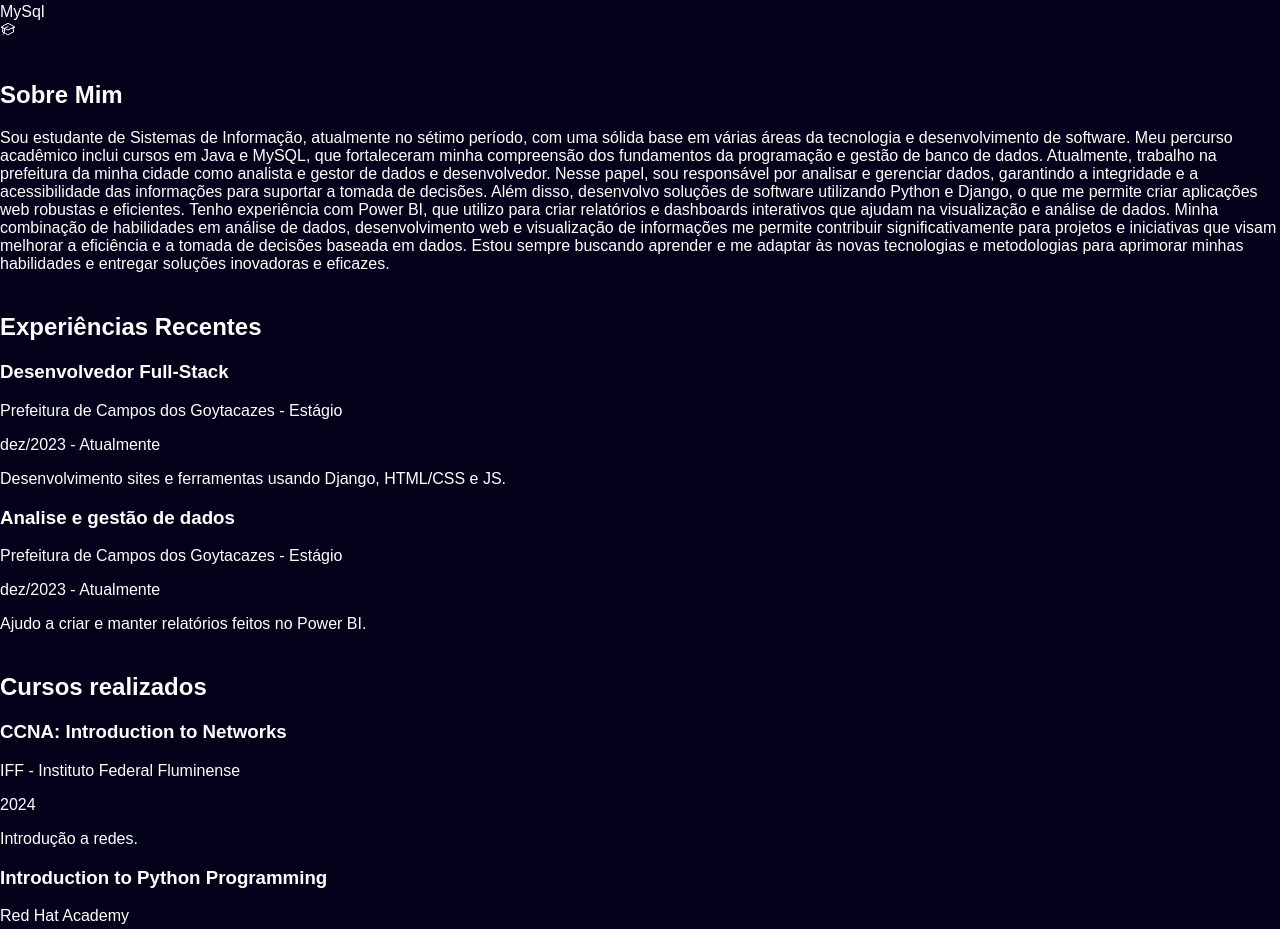
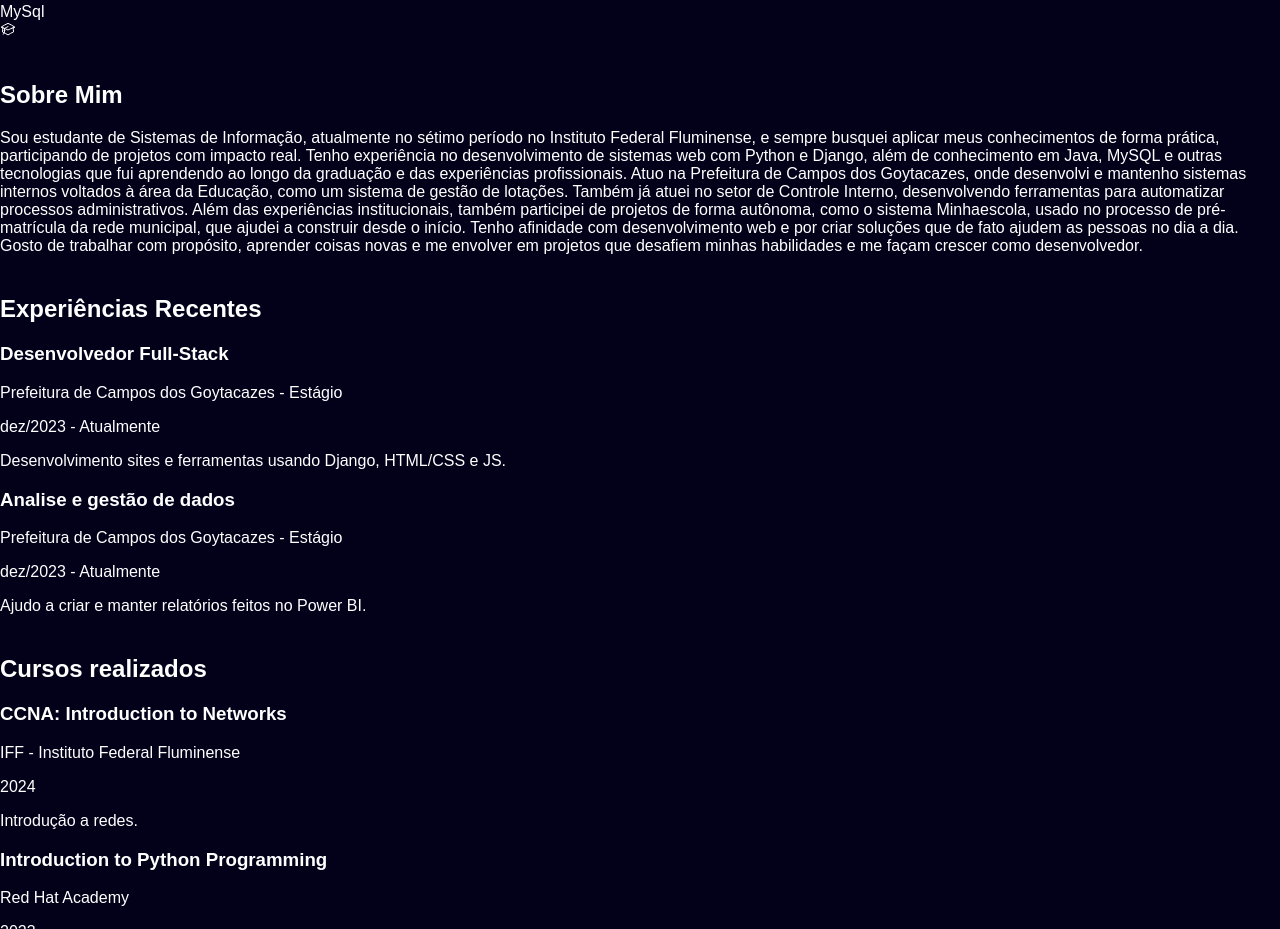
Before and after one commit to pedroferraiuoli/meu-portfolio, a React (Create React App) app: page / in a window 1280 px wide. Shown: the part 3621-4550 px from the top of the page. Built offline with nearby package versions, Linux system fonts and the light colour scheme.

Commit message:
Update App.js

```diff
--- a/src/App.js
+++ b/src/App.js
@@ -46,13 +46,13 @@ const App = () => {
 
         <section id="about" className="mb-10 md:mb-20">
           <h2 className="text-2xl md:text-3xl font-semibold mb-4">Sobre Mim</h2>
-          <p className="text-sm md:text-base text-gray-300">Sou estudante de Sistemas de Informação, atualmente no sétimo período, com uma sólida base em várias áreas da tecnologia e desenvolvimento de software. Meu percurso acadêmico inclui cursos em Java e MySQL, que fortaleceram minha compreensão dos fundamentos da programação e gestão de banco de dados.
+          <p className="text-sm md:text-base text-gray-300">Sou estudante de Sistemas de Informação, atualmente no sétimo período no Instituto Federal Fluminense, e sempre busquei aplicar meus conhecimentos de forma prática, participando de projetos com impacto real. Tenho experiência no desenvolvimento de sistemas web com Python e Django, além de conhecimento em Java, MySQL e outras tecnologias que fui aprendendo ao longo da graduação e das experiências profissionais.
 
-Atualmente, trabalho na prefeitura da minha cidade como analista e gestor de dados e desenvolvedor. Nesse papel, sou responsável por analisar e gerenciar dados, garantindo a integridade e a acessibilidade das informações para suportar a tomada de decisões. Além disso, desenvolvo soluções de software utilizando Python e Django, o que me permite criar aplicações web robustas e eficientes.
+Atuo na Prefeitura de Campos dos Goytacazes, onde desenvolvi e mantenho sistemas internos voltados à área da Educação, como um sistema de gestão de lotações. Também já atuei no setor de Controle Interno, desenvolvendo ferramentas para automatizar processos administrativos.
 
-Tenho experiência com Power BI, que utilizo para criar relatórios e dashboards interativos que ajudam na visualização e análise de dados. Minha combinação de habilidades em análise de dados, desenvolvimento web e visualização de informações me permite contribuir significativamente para projetos e iniciativas que visam melhorar a eficiência e a tomada de decisões baseada em dados.
+Além das experiências institucionais, também participei de projetos de forma autônoma, como o sistema Minhaescola, usado no processo de pré-matrícula da rede municipal, que ajudei a construir desde o início.
 
-Estou sempre buscando aprender e me adaptar às novas tecnologias e metodologias para aprimorar minhas habilidades e entregar soluções inovadoras e eficazes.</p>
+Tenho afinidade com desenvolvimento web e por criar soluções que de fato ajudem as pessoas no dia a dia. Gosto de trabalhar com propósito, aprender coisas novas e me envolver em projetos que desafiem minhas habilidades e me façam crescer como desenvolvedor.</p>
         </section>
 
         <section id="experience" className="mb-10 md:mb-20">
```
